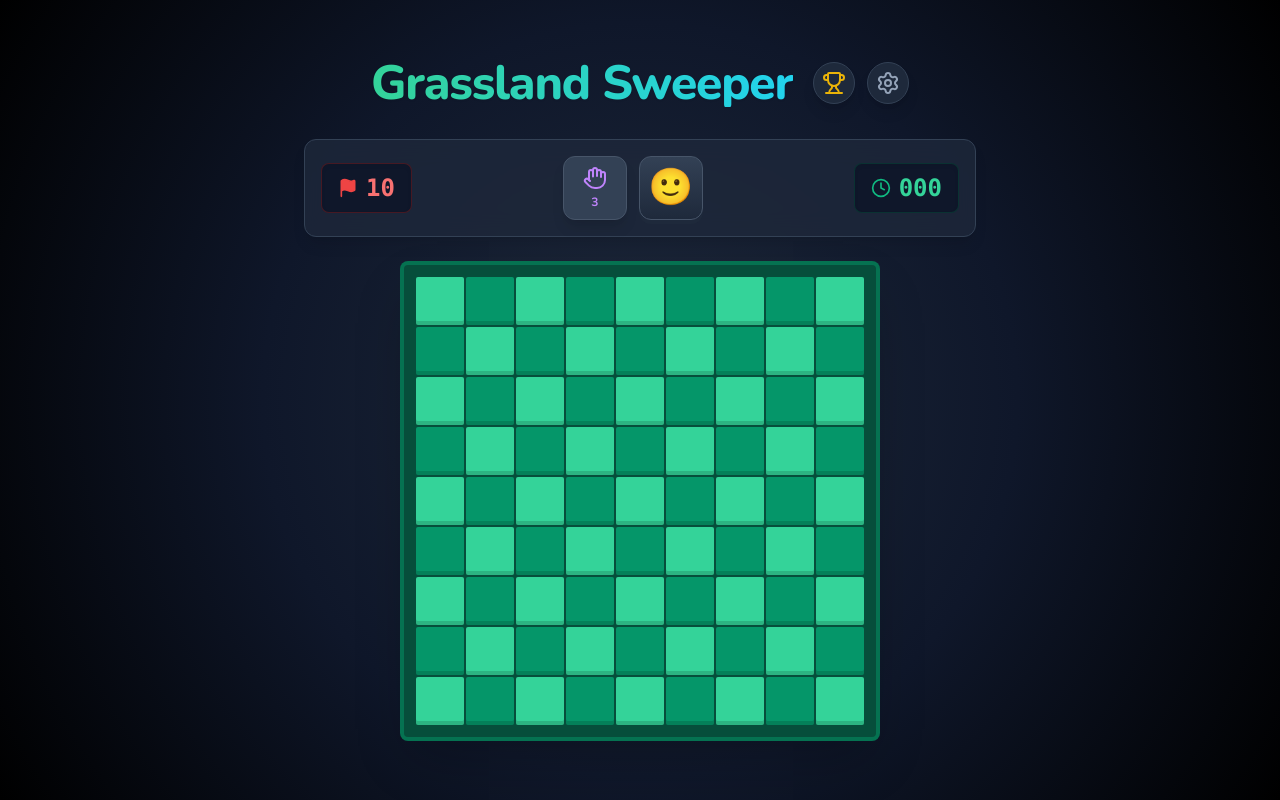
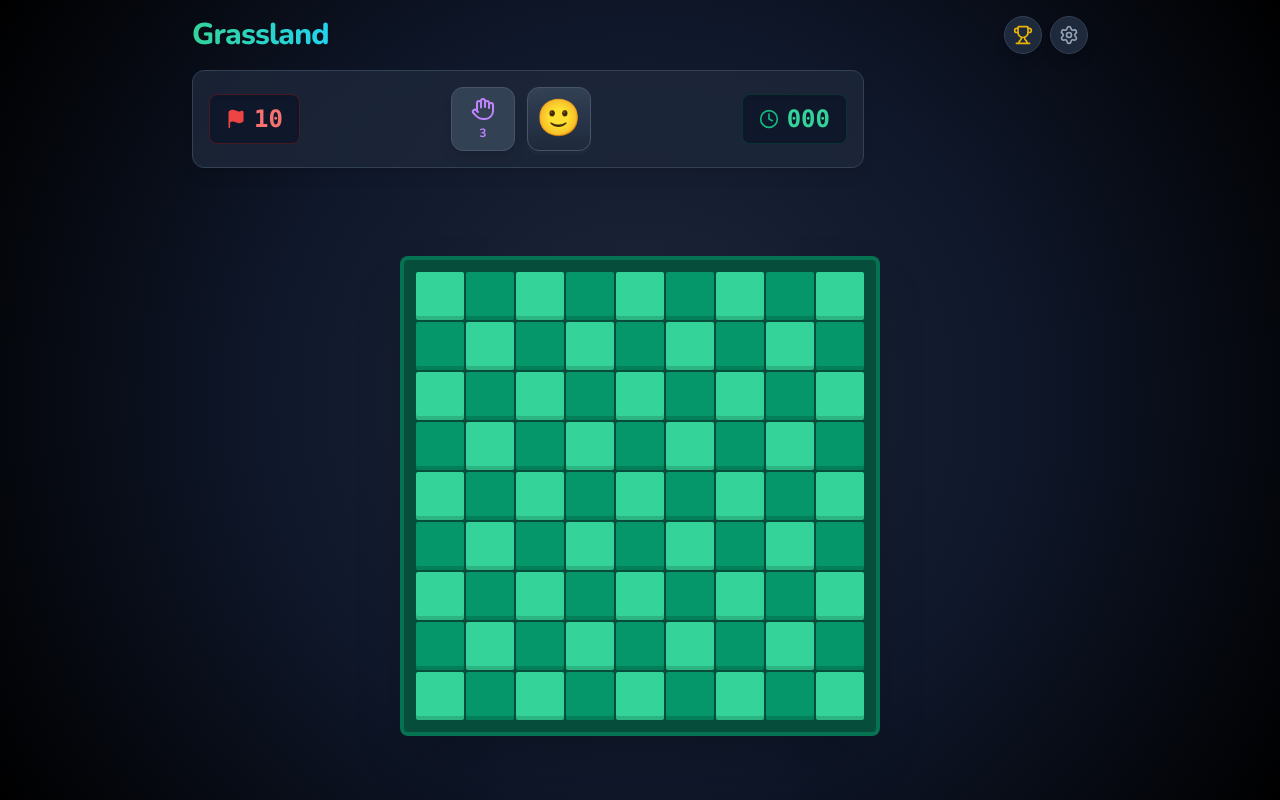
Before and after one commit to Lemuria123/CursedMineSweeperByGemini3, a React (Vite) app: page / in a window 1280 px wide. Built offline with nearby package versions, Linux system fonts and the light colour scheme.

Commit message:
实现在小屏幕上的拖放功能

```diff
--- a/App.tsx
+++ b/App.tsx
@@ -1,4 +1,4 @@
-import React, { useState, useEffect, useCallback } from 'react';
+import React, { useState, useEffect, useCallback, useRef } from 'react';
 import { Settings, Trophy, Skull } from 'lucide-react';
 import { GameState, Difficulty, CellData, GameStatus, GameMode } from './types';
 import { createEmptyGrid, placeMines, revealCellLogic, revealAllMines, checkWin } from './utils/gameLogic';
@@ -16,6 +16,7 @@ const DIFFICULTIES: Difficulty[] = [
 ];
 
 const STARTING_PRAYERS = 3;
+const DRAG_THRESHOLD = 5; // Reduced threshold for better sensitivity
 
 const App: React.FC = () => {
   const [difficulty, setDifficulty] = useState<Difficulty>(DIFFICULTIES[0]);
@@ -37,6 +38,12 @@ const App: React.FC = () => {
   const [isBestTime, setIsBestTime] = useState(false);
   const [timerInterval, setTimerInterval] = useState<number | null>(null);
 
+  // --- Drag to Scroll State ---
+  const scrollContainerRef = useRef<HTMLDivElement>(null);
+  const isDownRef = useRef(false);
+  const isDraggingRef = useRef(false);
+  const startPosRef = useRef({ x: 0, y: 0, scrollLeft: 0, scrollTop: 0 });
+
   // Initialize Game
   const initGame = useCallback((diff: Difficulty = difficulty, mode: GameMode = gameMode) => {
     if (timerInterval) clearInterval(timerInterval);
@@ -52,6 +59,16 @@ const App: React.FC = () => {
     });
     setTimerInterval(null);
     setIsBestTime(false);
+
+    // Center the board on init if possible
+    if (scrollContainerRef.current) {
+        const container = scrollContainerRef.current;
+        setTimeout(() => {
+            const centerX = (container.scrollWidth - container.clientWidth) / 2;
+            const centerY = (container.scrollHeight - container.clientHeight) / 2;
+            container.scrollTo({ left: centerX, top: centerY, behavior: 'smooth' });
+        }, 100);
+    }
   }, [difficulty, gameMode, timerInterval]);
 
   // Difficulty/Mode Change Handler
@@ -106,7 +123,7 @@ const App: React.FC = () => {
       isFirstClick = true;
     }
 
-    // Reveal Logic (includes Hostile Logic & Prayer Logic)
+    // Reveal Logic
     const { grid: revealedGrid, exploded, prayerConsumed } = revealCellLogic(
       newGrid,
       row,
@@ -121,16 +138,10 @@ const App: React.FC = () => {
     let newPrayersLeft = gameState.prayersLeft;
     let newIsPraying = gameState.isPraying;
 
-    // If prayer was consumed (successfully saved OR failed due to logic guarantee)
-    // We deduct the count and turn off the state.
     if (prayerConsumed) {
         newPrayersLeft = Math.max(0, newPrayersLeft - 1);
-        newIsPraying = false; // Turn off prayer after use
+        newIsPraying = false;
     } else if (gameState.isPraying && !exploded) {
-        // We had prayer on, but didn't hit a mine (safe cell).
-        // Usually, players want the prayer for the specific click.
-        // Let's turn it off so they don't waste it on the next safe click by accident,
-        // BUT do not deduct the count.
         newIsPraying = false;
     }
 
@@ -142,7 +153,6 @@ const App: React.FC = () => {
       newStatus = 'won';
       newGrid = newGrid.map(r => r.map(c => c.isMine ? { ...c, status: 'flagged' } : c));
 
-      // Save Game Record
       const isRecord = isNewBest(gameState.timeElapsed, gameState.difficulty.name, gameState.mode);
       setIsBestTime(isRecord);
       saveGameRecord(gameState.timeElapsed, gameState.difficulty.name, gameState.mode);
@@ -184,46 +194,107 @@ const App: React.FC = () => {
     }));
   };
 
+  // --- Drag Handling Logic ---
+
+  // Handle move via window listener to avoid losing capture
+  const handlePointerMove = useCallback((e: PointerEvent) => {
+    if (!isDownRef.current || !scrollContainerRef.current) return;
+
+    const dx = e.clientX - startPosRef.current.x;
+    const dy = e.clientY - startPosRef.current.y;
+
+    // Check threshold
+    if (!isDraggingRef.current) {
+        if (Math.sqrt(dx*dx + dy*dy) > DRAG_THRESHOLD) {
+            isDraggingRef.current = true;
+        }
+    }
+
+    if (isDraggingRef.current) {
+        scrollContainerRef.current.scrollLeft = startPosRef.current.scrollLeft - dx;
+        scrollContainerRef.current.scrollTop = startPosRef.current.scrollTop - dy;
+    }
+  }, []);
+
+  const handlePointerUp = useCallback(() => {
+    isDownRef.current = false;
+    // We don't reset isDraggingRef immediately here because the 'click' event fires *after* pointerup.
+    // The click capture handler needs to know if a drag occurred.
+    // Cleanup listeners
+    window.removeEventListener('pointermove', handlePointerMove);
+    window.removeEventListener('pointerup', handlePointerUp);
+    window.removeEventListener('pointercancel', handlePointerUp);
+  }, [handlePointerMove]);
+
+  const handlePointerDown = (e: React.PointerEvent) => {
+    if (!scrollContainerRef.current) return;
+    // Allow drag on any button, but typically left click is primary.
+    // We start the "potential drag" state.
+    isDownRef.current = true;
+    isDraggingRef.current = false; // Reset drag state for new interaction
+    startPosRef.current = {
+      x: e.clientX,
+      y: e.clientY,
+      scrollLeft: scrollContainerRef.current.scrollLeft,
+      scrollTop: scrollContainerRef.current.scrollTop,
+    };
+
+    window.addEventListener('pointermove', handlePointerMove);
+    window.addEventListener('pointerup', handlePointerUp);
+    window.addEventListener('pointercancel', handlePointerUp);
+  };
+
+  // Intercept clicks if we were dragging
+  const handleClickCapture = (e: React.MouseEvent) => {
+    if (isDraggingRef.current) {
+      e.stopPropagation();
+      e.preventDefault();
+    }
+  };
+
   return (
-    <div className="min-h-screen bg-slate-900 flex flex-col items-center justify-center p-4 relative overflow-y-auto">
+    <div className="h-screen w-screen bg-slate-900 flex flex-col relative overflow-hidden">
 
-      {/* Background decoration */}
+      {/* Fixed Background Layer */}
       <div className={`absolute inset-0 z-0 pointer-events-none transition-all duration-1000 bg-[radial-gradient(circle_at_center,_var(--tw-gradient-stops))] ${
         gameState.mode === 'strict'
           ? 'from-red-900/30 via-slate-900 to-black'
           : 'from-slate-800 via-slate-900 to-black'
       }`} />
 
-      {/* Prayer Overlay (Visual Feedback) */}
+      {/* Prayer Overlay */}
       {gameState.isPraying && (
           <div className="absolute inset-0 z-0 pointer-events-none border-[10px] border-purple-500/20 animate-pulse shadow-[inset_0_0_100px_rgba(168,85,247,0.2)]" />
       )}
 
-      <div className="z-10 flex flex-col items-center w-full max-w-4xl">
-
-        {/* Header Section with Title and Action Buttons */}
-        <div className="flex items-center gap-3 mb-8">
-          <div className="flex flex-col items-center md:items-end md:flex-row gap-2">
-            <h1 className={`text-3xl md:text-5xl font-extrabold text-transparent bg-clip-text drop-shadow-sm tracking-tight text-center mr-2 ${
+      {/* Fixed Header Section */}
+      <div className="z-20 w-full flex-none p-4 pb-0 flex flex-col items-center pointer-events-none">
+        <div className="pointer-events-auto w-full max-w-4xl">
+             <div className="flex items-center gap-3 mb-4 justify-between">
+                <div className="flex flex-col">
+                    <div className="flex items-center gap-2">
+                         <h1 className={`text-2xl sm:text-3xl font-extrabold text-transparent bg-clip-text drop-shadow-sm tracking-tight ${
                         gameState.mode === 'strict'
                         ? 'bg-gradient-to-r from-red-500 to-orange-500'
                         : 'bg-gradient-to-r from-emerald-400 to-cyan-400'
                         }`}>
-              {gameState.mode === 'strict' ? 'Strict Sweeper' : 'Grassland Sweeper'}
+                        {gameState.mode === 'strict' ? 'Strict Sweeper' : 'Grassland'}
                         </h1>
                         {gameState.mode === 'strict' && (
-              <span className="bg-red-900/50 text-red-300 text-xs px-2 py-1 rounded border border-red-700 font-mono mb-2 md:mb-1">
-                NO GUESSING
+                        <span className="hidden sm:inline-block bg-red-900/50 text-red-300 text-[10px] px-1.5 py-0.5 rounded border border-red-700 font-mono">
+                            HARD
                         </span>
                         )}
                     </div>
+                </div>
 
+                <div className="flex gap-2">
                     <button
                         onClick={() => setShowLeaderboard(true)}
                         className="p-2 rounded-full bg-slate-800 text-yellow-500 hover:text-yellow-300 hover:bg-slate-700 transition-all border border-slate-700 shadow-lg"
                         title="Leaderboard"
                     >
-            <Trophy size={24} />
+                        <Trophy size={20} />
                     </button>
 
                     <button
@@ -231,11 +302,12 @@ const App: React.FC = () => {
                         className="p-2 rounded-full bg-slate-800 text-slate-400 hover:text-white hover:bg-slate-700 transition-all border border-slate-700 shadow-lg relative"
                         title="Settings"
                     >
-            <Settings size={24} />
+                        <Settings size={20} />
                         {gameState.mode === 'strict' && (
-              <Skull size={12} className="absolute -top-1 -right-1 text-red-500" />
+                        <Skull size={10} className="absolute -top-1 -right-1 text-red-500" />
                         )}
                     </button>
+                </div>
             </div>
 
             <GameHeader
@@ -247,13 +319,27 @@ const App: React.FC = () => {
             onReset={() => initGame()}
             onTogglePrayer={handleTogglePrayer}
             />
+        </div>
+      </div>
 
+      {/* Scrollable Game Board Area */}
+      <div
+        ref={scrollContainerRef}
+        className="flex-1 overflow-hidden cursor-grab active:cursor-grabbing relative z-10 w-full"
+        onPointerDown={handlePointerDown}
+        // Pointer move/up are handled globally to prevent capture loss
+        onClickCapture={handleClickCapture} // Intercepts standard clicks
+        onContextMenuCapture={handleClickCapture} // Intercepts right-clicks if dragged
+      >
+          {/* Container centers content but allows it to grow */}
+          <div className="min-w-full min-h-full flex items-center justify-center p-8 lg:p-12 w-fit h-fit mx-auto">
             <Board
                 grid={gameState.grid}
                 gameStatus={gameState.status}
                 onCellClick={handleCellClick}
                 onCellRightClick={handleRightClick}
             />
+          </div>
       </div>
 
       <Modal
--- a/components/Board.tsx
+++ b/components/Board.tsx
@@ -18,10 +18,10 @@ export const Board: React.FC<BoardProps> = ({ grid, gameStatus, onCellClick, onC
       className="bg-grass-darker p-3 rounded-lg shadow-2xl border-4 border-grass-dark/50"
       style={{
         display: 'grid',
-        gridTemplateColumns: `repeat(${cols}, minmax(0, 1fr))`,
+        gridTemplateColumns: `repeat(${cols}, max-content)`, // Changed from minmax(0, 1fr) to max-content to prevent shrinking
         gap: '2px',
         width: 'fit-content',
-        maxWidth: '100%',
+        // removed maxWidth: '100%' to allow overflow scrolling
       }}
     >
       {grid.flatMap((row) =>
--- a/index.html
+++ b/index.html
@@ -3,7 +3,7 @@
   <head>
     <meta charset="UTF-8" />
     <link rel="icon" type="image/svg+xml" href="/vite.svg" />
-    <meta name="viewport" content="width=device-width, initial-scale=1.0" />
+    <meta name="viewport" content="width=device-width, initial-scale=1.0, maximum-scale=1.0, user-scalable=no" />
     <title>Grassland Minesweeper</title>
     <script src="https://cdn.tailwindcss.com"></script>
     <link href="https://fonts.googleapis.com/css2?family=Nunito:wght@400;600;700;800&display=swap" rel="stylesheet">
@@ -45,6 +45,15 @@
       ::-webkit-scrollbar-thumb:hover {
         background: #10b981;
       }
+
+      /* Utility to hide scrollbar but keep functionality */
+      .no-scrollbar::-webkit-scrollbar {
+        display: none;
+      }
+      .no-scrollbar {
+        -ms-overflow-style: none;  /* IE and Edge */
+        scrollbar-width: none;  /* Firefox */
+      }
     </style>
   <script type="importmap">
 {
@@ -58,7 +67,7 @@
 }
 </script>
 </head>
-  <body class="bg-slate-900 text-white overflow-hidden select-none">
+  <body class="bg-slate-900 text-white overflow-hidden select-none overscroll-none">
     <div id="root"></div>
   </body>
 </html>
```
Lines whose indentation alone changed are shown as unchanged.
